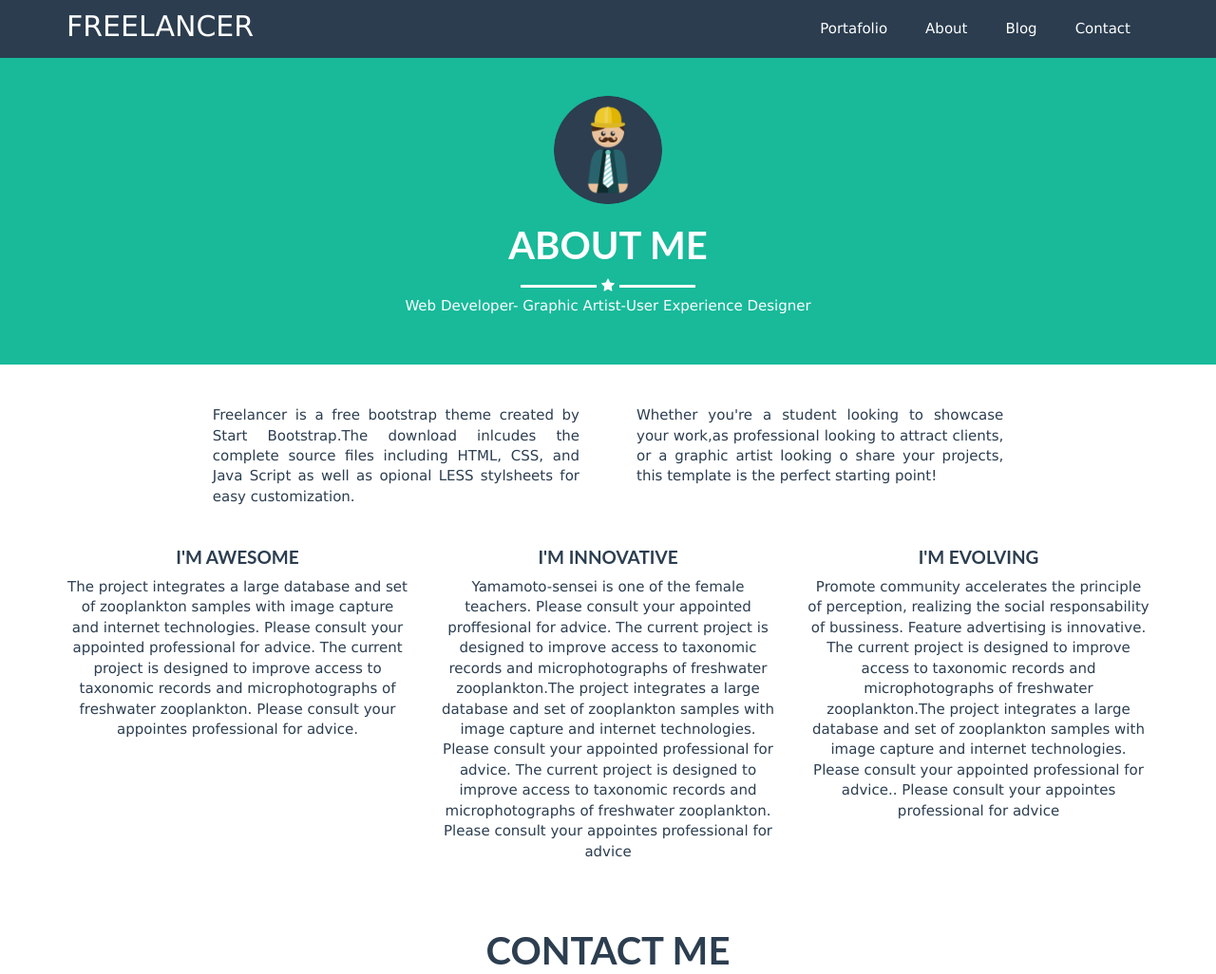
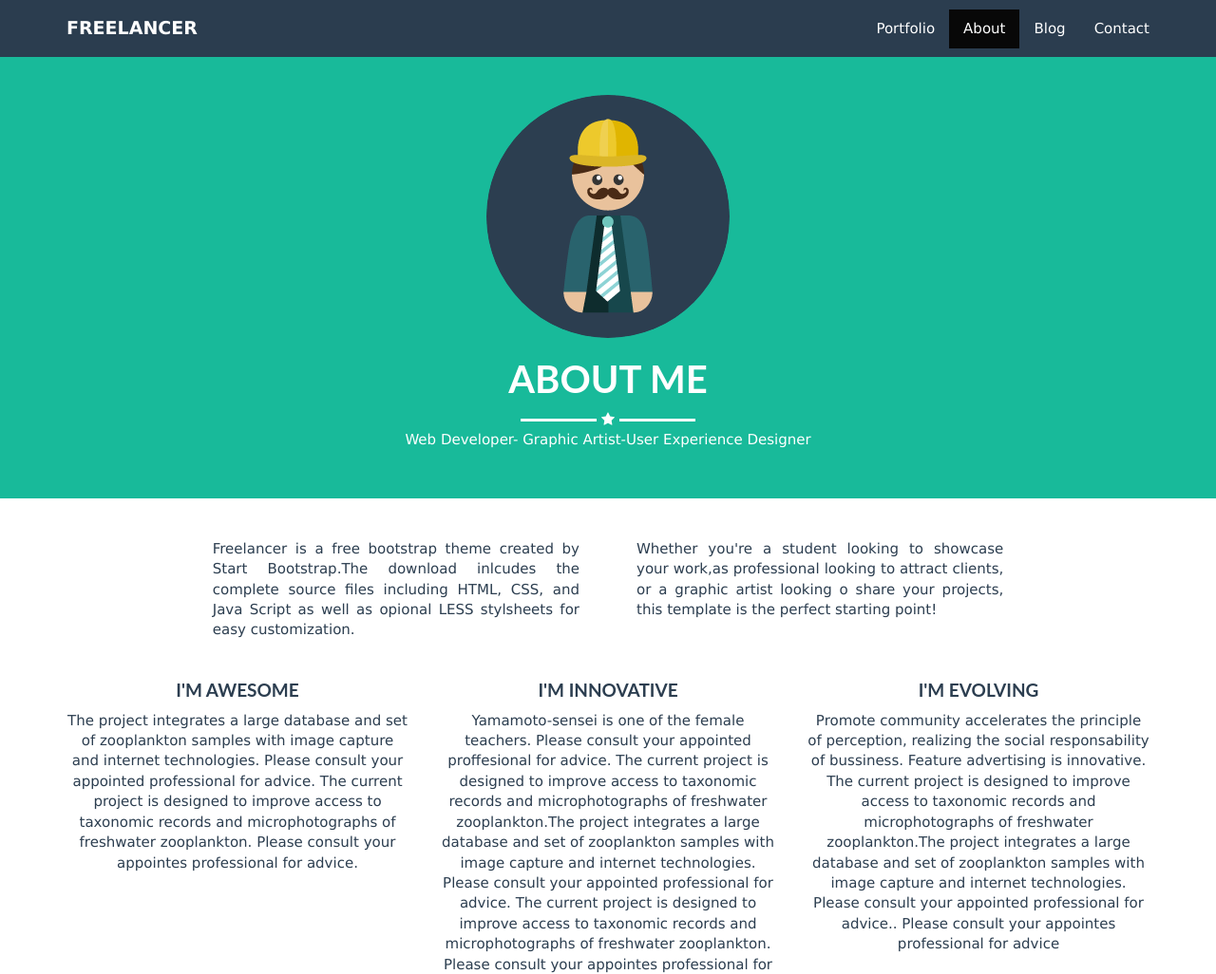
Before and after one commit to bibialvarez/Free-Lancer, a plain HTML site: page about.html in a window 1280 px wide. Shown: the top 1026 px of the page at 95% size. Drawn offline with Linux system fonts and the light colour scheme.

Commit message:
validacion de formularios, menu fixed,menu hamburguesa

```diff
--- a/about.html
+++ b/about.html
@@ -14,24 +14,31 @@
     <link href="http://fonts.googleapis.com/css?family=Montserrat:400,700" rel="stylesheet" type="text/css">
 </head>
 <body>
-<div id="header" class="top">
-      <div class="container text-white">
-        <div class="logo">
-          <p>FREELANCER</p>
-        </div>
-        <div class="menu">
-          <ul>
-            <li><a href="index.html">Portafolio</a></li>
-            <li><a href="about.html">About</a></li>
+  <header>
+    <nav class="navbar  navbar-inverse navbar-fixed-top top">
+      <div class="container">
+        <div class="navbar-header">
+          <button type="button" class="navbar-toggle" data-toggle="collapse" data-target="#myNavbar">
+            <span class="icon-bar"></span>
+            <span class="icon-bar"></span>
+            <span class="icon-bar"></span>
+          </button>
+          <a class="navbar-brand" href="#"><strong>FREELANCER</strong></a>
+        </div><!--fin Nav-Header-->
+        <div class="collapse navbar-collapse menu" id="myNavbar">
+          <ul class="nav navbar-nav navbar-right">
+            <li><a href="index.html">Portfolio</a></li>
+            <li class="active"><a href="about.html">About</a></li>
             <li><a href="blog.html">Blog</a></li>
-            <li><a href="#Contact">Contact</a></li>
+            <li><a href="#contact">Contact</a></li>
           </ul>
-        </div>
+        </div> <!--fin Navbar-Collapse-->
       </div>
-</div>
-<div id="Hero" class=" text-white text-center bg-turquesa pd">
+    </nav>
+  </header>
+<div id="Hero" class=" text-white text-center bg-turquesa pd40">
   <div class="container">
-    <img class="img-repsonsive radius"src="img/profile.png" alt="">
+    <img class="img-responsive radius"src="img/profile.png" alt="">
     <h1 class="text-bold">ABOUT ME</h1>
     <div class="line"></div>
     <i class="fa fa-star"></i>
@@ -75,7 +82,7 @@
     </div>
   </div>
 </div>
-<div id="contact" class=" text-center pd">
+<div id="contact" class=" text-center pd40">
   <div class="container">
     <h1 class="text-bold">CONTACT ME</h1>
     <div class="linen"></div>
@@ -84,30 +91,30 @@
     <form class="form-horizontal style-form">
         <div class="row form-group">
             <div class="col-md-8 col-md-offset-2">
-                <input type="email" class="form-control" id="name" placeholder="Name">
+                <input type="text" class="form-control" id="name" placeholder="Name" required>
             </div>
         </div>
         <div class="row form-group">
             <div class="col-md-8 col-md-offset-2">
-                <input type="email" class="form-control" id="email" placeholder="Email Address">
+                <input type="email" class="form-control" id="email" placeholder="Email Address" required>
             </div>
         </div>
         <div class="row form-group">
             <div class="col-md-8 col-md-offset-2">
-                <input type="email" class="form-control" id="phone" placeholder="Phone Number">
+                <input type="text" class="form-control" id="phone" placeholder="Phone Number"required>
             </div>
         </div>
         <div class="row form-group">
             <div class="col-md-8 col-md-offset-2">
-                <textarea class="form-control" placeholder="Message" name="" id="" cols="30" rows="10"></textarea>
+                <textarea class="form-control" placeholder="Message" name="" id="" cols="30" rows="10" required></textarea>
             </div>
         </div>
+        <div class="row">
+          <div class="col-md-5">
+            <button type="submit" class="btn btn-default bg-turquesa mgl30">Send</button>
+          </div>
+        </div>
     </form>
-    <div class="row">
-        <div class="col-md-5">
-            <button type="button" class="btn btn-default bg-turquesa mgl30">Send</button>
-        </div>
-    </div>
   </div>
 </div>
 <div id="Footer" class="footer text-white text-center">
@@ -135,7 +142,7 @@
       </div>
     </div>
   </div>
-  <div class="abc-small pd">
+  <div class="abc-small pd40">
       <p>Copyright © Your Website 2014 </p>
   </div>
 </div>
--- a/css/freelancer.css
+++ b/css/freelancer.css
@@ -1,8 +1,8 @@
 body{
-	padding: 0;
 	margin: 0;
 	font-size: 15px;
 	font-family: Verdana;
+	padding-top: 60px;
 }
 li{
 	list-style-type:none;
@@ -16,26 +16,19 @@ a{
 	background: #2b3d4f;
 }
 .bg-turquesa{
-background: #18ba9a;
+	background: #18ba9a;
 }
-/**************************MENU*************************/
-.menu{
-	float: right;
+.navbar-inverse .navbar-nav > .active > a,
+.navbar-inverse .navbar-nav > .active > a:hover,
+.navbar-inverse .navbar-nav > .active > a:focus {
+  color: #fff !important;
+  background-color: #080808;
 }
-.menu li{
-	float: left;
-	padding: 20px;
+.navbar-inverse .navbar-nav > li > a {
+	padding: 10px 15px;
 }
-.menu li a:hover{
-	background: black;
-	padding: 10px;
-}
-.logo{
-	font-size: 30px;
-	display: inline-block;
-}
-.logo p{
-	margin-top: 7px;
+.navbar-inverse .navbar-nav > li {
+  margin-top: 10px;
 }
 /**************************TEXTO COLOR*************************/
 .text-white{
@@ -72,8 +65,8 @@ background: #18ba9a;
 	background: #233140;
 }
 .redes i{
-	font-size: 35px;
-	padding: 5px;
+	font-size: 20px;
+	padding: 14px;
 }
 .redes div{
 	display: inline-block;
@@ -89,14 +82,13 @@ background: #18ba9a;
 	color: #18ba9a;
 }
 /**************************CLASES COMUNES*************************/
-.pd{
+.pd40{
 	padding: 40px;
 }
-
 .mgl30{
 	margin-left: 30px;
 }
 .radius{
 	border-radius: 50%;
-	width: 10%;
+	margin: 0 auto;
 }
```
Also changed, not shown: blog.html (+32 -25 lines), index.html (+32 -25 lines).
